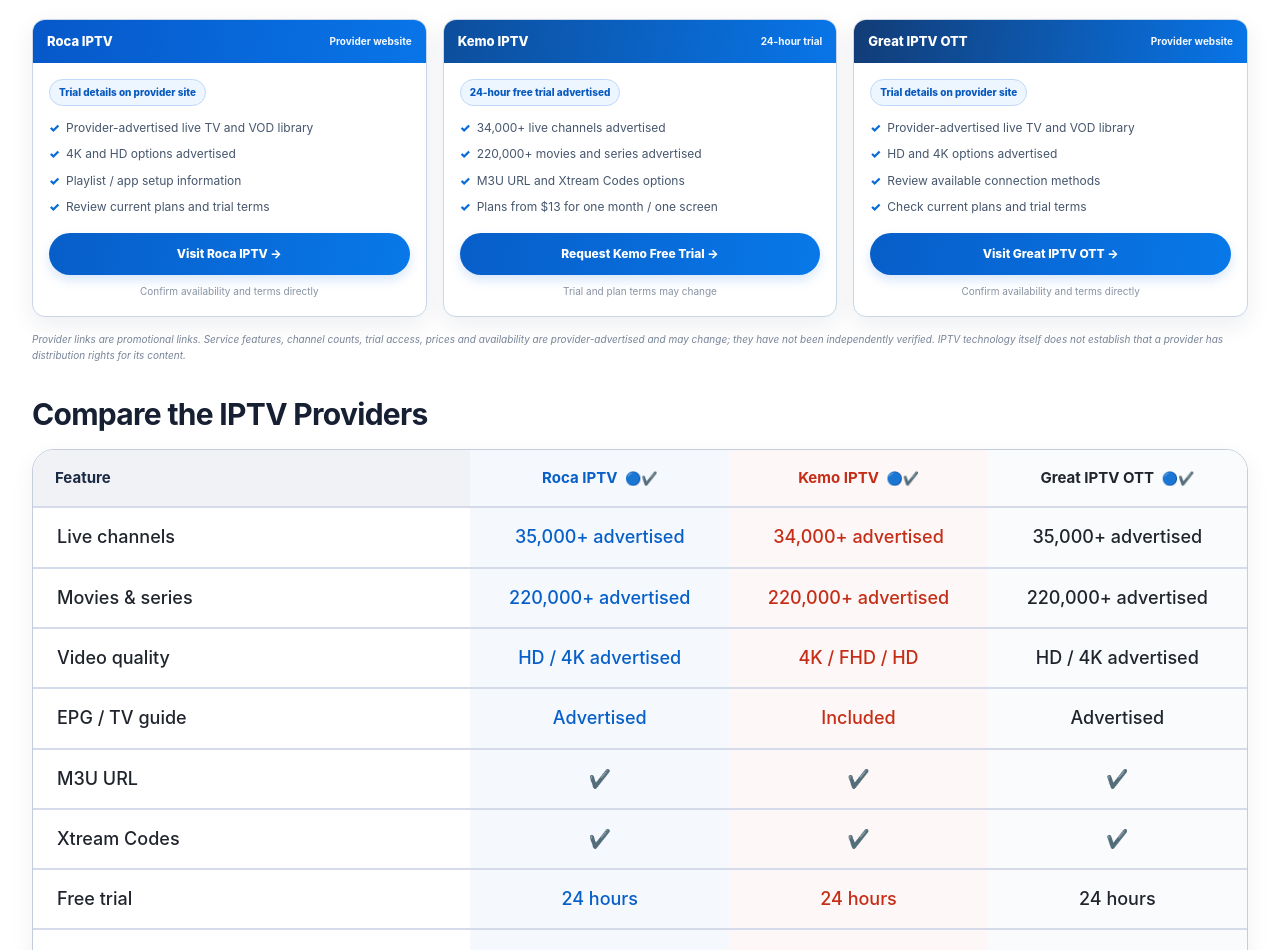
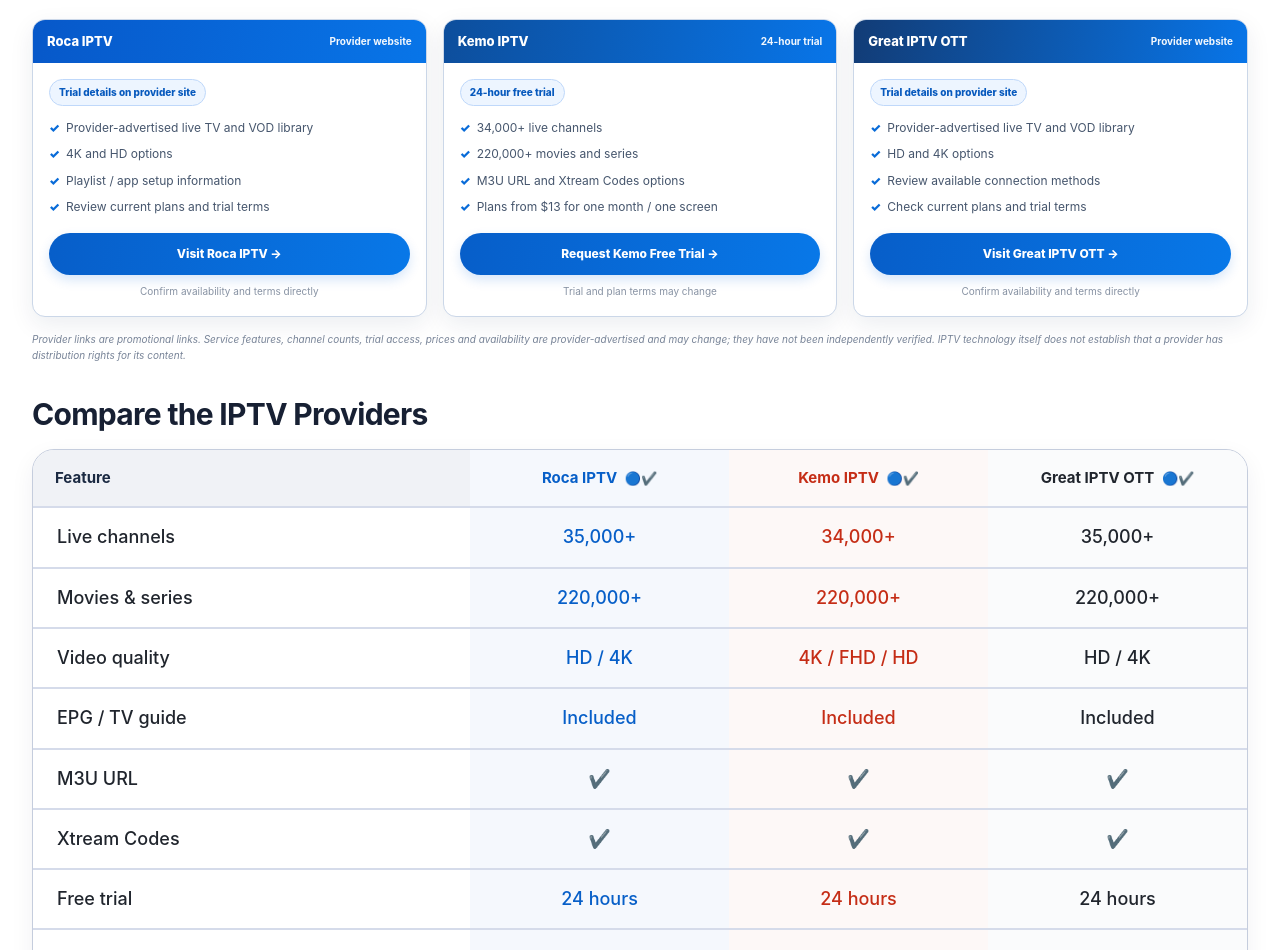
Before and after one commit to drxalan32/M3U-Playlist-Guide, a plain HTML site: page docs/index.html in a window 1280 px wide. Shown: the part 2747-3697 px from the top of the page. Drawn offline with Linux system fonts and the light colour scheme.

Commit message:
Remove advertised wording from provider comparison

```diff
--- a/docs/index.html
+++ b/docs/index.html
@@ -134,15 +134,15 @@
 <div class="provider-card-head"><span>Roca IPTV</span><span>Provider website</span></div>
 <div class="provider-card-body">
 <span class="provider-tag">Trial details on provider site</span>
-<ul><li>Provider-advertised live TV and VOD library</li><li>4K and HD options advertised</li><li>Playlist / app setup information</li><li>Review current plans and trial terms</li></ul>
+<ul><li>Provider-advertised live TV and VOD library</li><li>4K and HD options</li><li>Playlist / app setup information</li><li>Review current plans and trial terms</li></ul>
 <a class="provider-cta" href="https://rocaiptv.digital/" rel="sponsored nofollow noopener">Visit Roca IPTV →</a>
 <p class="provider-subnote">Confirm availability and terms directly</p>
 </div></article>
 <article class="provider-card">
 <div class="provider-card-head"><span>Kemo IPTV</span><span>24-hour trial</span></div>
 <div class="provider-card-body">
-<span class="provider-tag">24-hour free trial advertised</span>
-<ul><li>34,000+ live channels advertised</li><li>220,000+ movies and series advertised</li><li>M3U URL and Xtream Codes options</li><li>Plans from $13 for one month / one screen</li></ul>
+<span class="provider-tag">24-hour free trial</span>
+<ul><li>34,000+ live channels</li><li>220,000+ movies and series</li><li>M3U URL and Xtream Codes options</li><li>Plans from $13 for one month / one screen</li></ul>
 <a class="provider-cta" href="https://kemoiptv.digital/free-trial" rel="sponsored nofollow noopener">Request Kemo Free Trial →</a>
 <p class="provider-subnote">Trial and plan terms may change</p>
 </div></article>
@@ -150,7 +150,7 @@
 <div class="provider-card-head"><span>Great IPTV OTT</span><span>Provider website</span></div>
 <div class="provider-card-body">
 <span class="provider-tag">Trial details on provider site</span>
-<ul><li>Provider-advertised live TV and VOD library</li><li>HD and 4K options advertised</li><li>Review available connection methods</li><li>Check current plans and trial terms</li></ul>
+<ul><li>Provider-advertised live TV and VOD library</li><li>HD and 4K options</li><li>Review available connection methods</li><li>Check current plans and trial terms</li></ul>
 <a class="provider-cta" href="https://greatiptvott.digital/" rel="sponsored nofollow noopener">Visit Great IPTV OTT →</a>
 <p class="provider-subnote">Confirm availability and terms directly</p>
 </div></article>
@@ -160,10 +160,10 @@
 <div class="provider-table-wrap"><table>
 <thead><tr><th scope="col">Feature</th><th scope="col">Roca IPTV <span class="provider-verified" aria-label="Verified badge">🔵✔️</span></th><th scope="col">Kemo IPTV <span class="provider-verified" aria-label="Verified badge">🔵✔️</span></th><th scope="col">Great IPTV OTT <span class="provider-verified" aria-label="Verified badge">🔵✔️</span></th></tr></thead>
 <tbody>
-<tr><th scope="row">Live channels</th><td>35,000+ advertised</td><td>34,000+ advertised</td><td>35,000+ advertised</td></tr>
-<tr><th scope="row">Movies &amp; series</th><td>220,000+ advertised</td><td>220,000+ advertised</td><td>220,000+ advertised</td></tr>
-<tr><th scope="row">Video quality</th><td>HD / 4K advertised</td><td>4K / FHD / HD</td><td>HD / 4K advertised</td></tr>
-<tr><th scope="row">EPG / TV guide</th><td>Advertised</td><td>Included</td><td>Advertised</td></tr>
+<tr><th scope="row">Live channels</th><td>35,000+</td><td>34,000+</td><td>35,000+</td></tr>
+<tr><th scope="row">Movies &amp; series</th><td>220,000+</td><td>220,000+</td><td>220,000+</td></tr>
+<tr><th scope="row">Video quality</th><td>HD / 4K</td><td>4K / FHD / HD</td><td>HD / 4K</td></tr>
+<tr><th scope="row">EPG / TV guide</th><td>Included</td><td>Included</td><td>Included</td></tr>
 <tr><th scope="row">M3U URL</th><td>✔️</td><td>✔️</td><td>✔️</td></tr>
 <tr><th scope="row">Xtream Codes</th><td>✔️</td><td>✔️</td><td>✔️</td></tr>
 <tr><th scope="row">Free trial</th><td>24 hours</td><td>24 hours</td><td>24 hours</td></tr>
```
